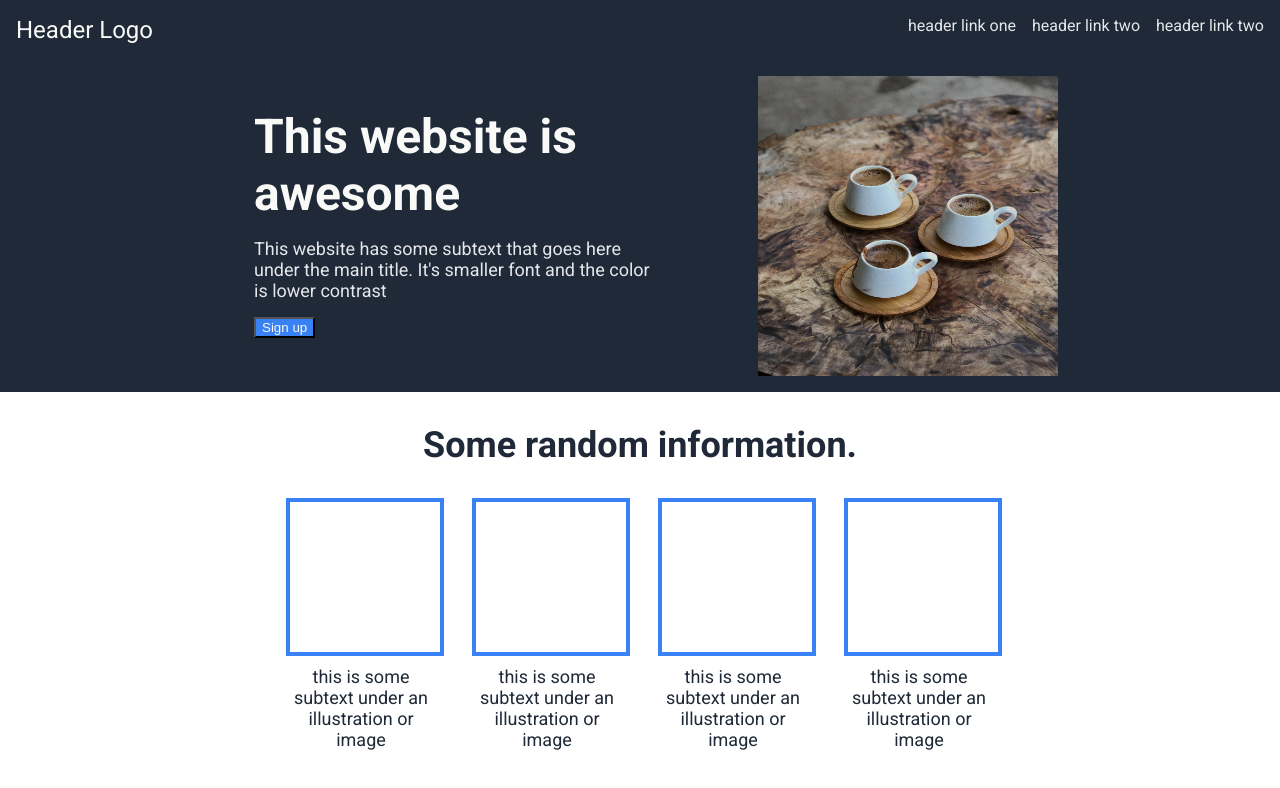
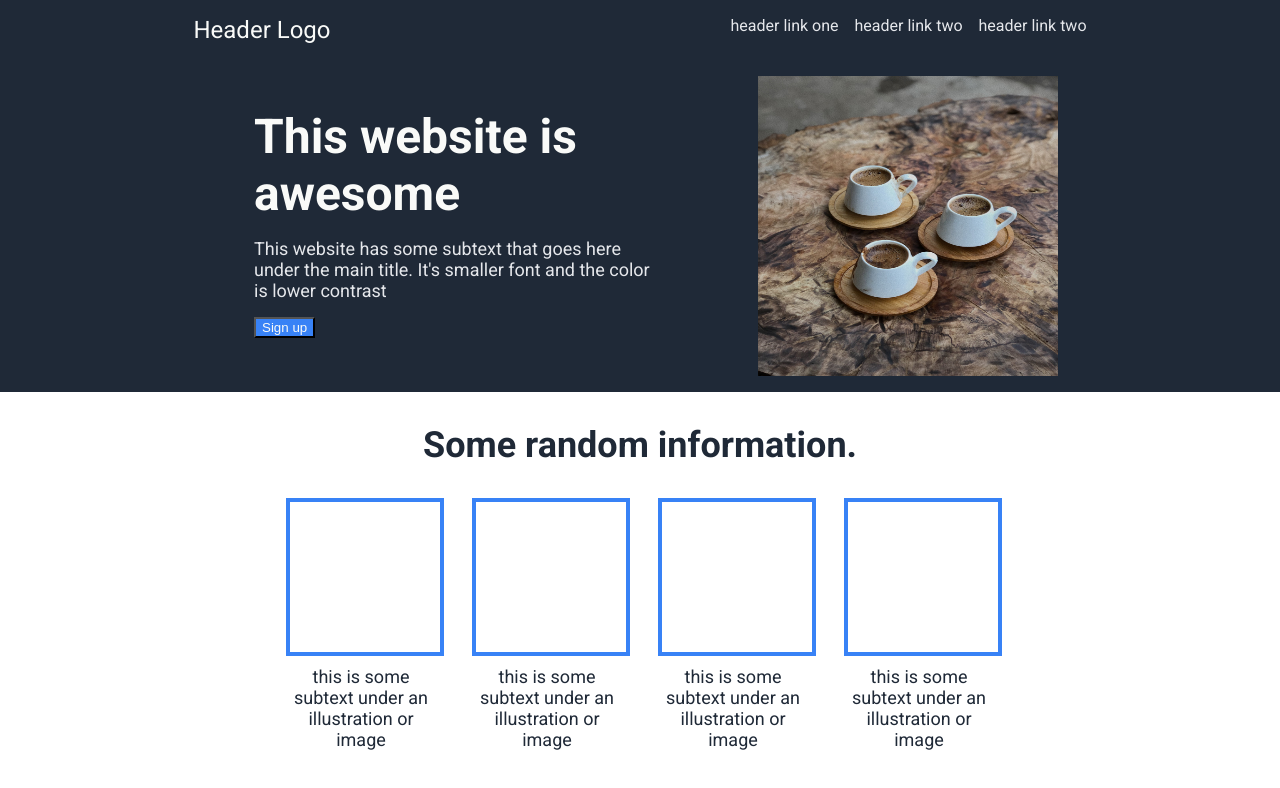
Before and after one commit to GerrickB/Landing-Page, a plain HTML site: page index.html in a window 1280 px wide. Drawn offline with Linux system fonts and the light colour scheme.

Commit message:
Edit header alignment

```diff
--- a/style.css
+++ b/style.css
@@ -23,7 +23,8 @@ a {
     background-color: #1F2937;
     display: flex;
     padding: 16px;
-    justify-content: space-between;
+    justify-content: center;
+    gap: 400px
 }
 
 .logo {
```
